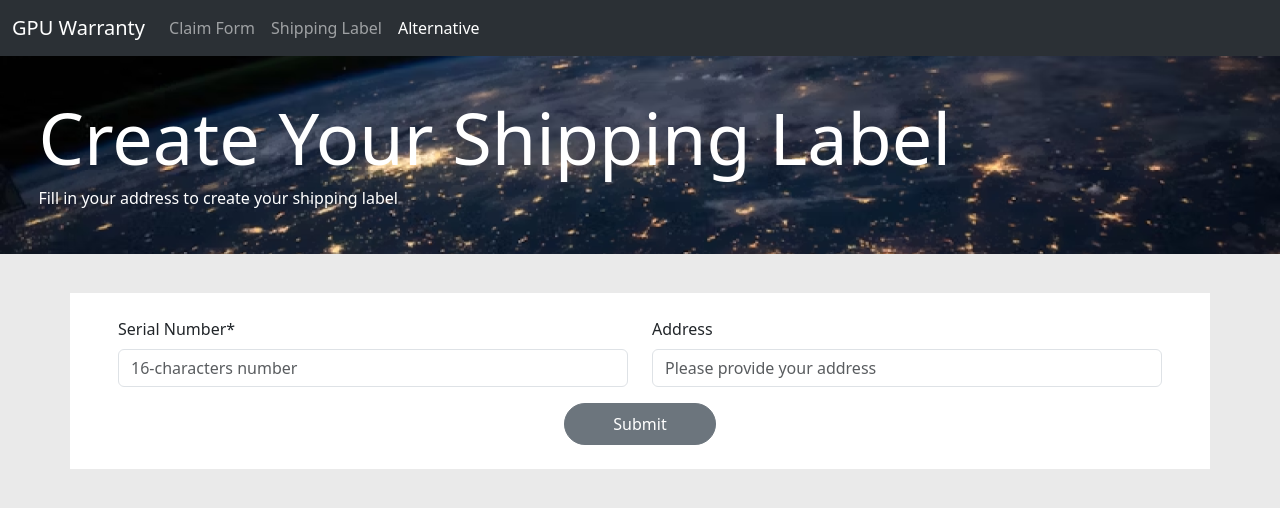
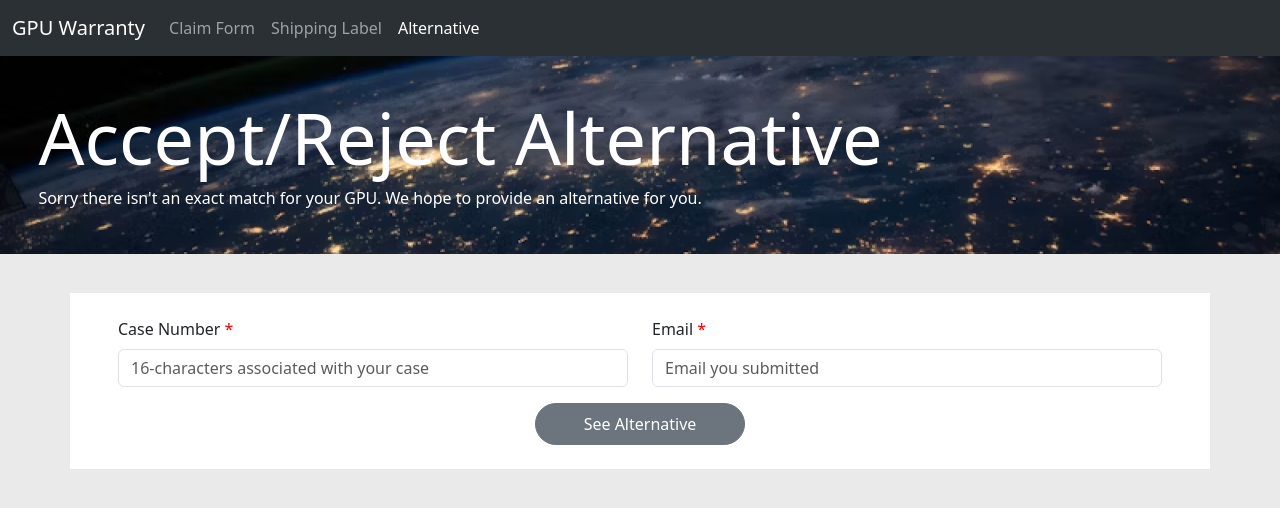
Before and after one commit to JonIHolton/WarrantyMicroserviceApp, a Flask app: page /alternative in a window 1280 px wide. Shown: the top 508 px of the page. Run offline with Flask 3, Linux system fonts and the light colour scheme.

Commit message:
update somemore
update interfaces

```diff
--- a/microservices/python_services/form/interface.py
+++ b/microservices/python_services/form/interface.py
@@ -1,4 +1,4 @@
-from flask import Flask, render_template
+from flask import Flask, render_template, request, jsonify
 from flask_sqlalchemy import SQLAlchemy
 
 app = Flask(__name__, static_url_path='/static')
@@ -11,15 +11,44 @@ db = SQLAlchemy(app) #initialise a connection to the database
 
 @app.route("/apply",methods=['GET', 'POST'])
 def apply():
-    return render_template("apply.html", image_file="images/image1.png")
+    if request.method == "POST":
+        return render_template("apply.html")
+    else:
+        return render_template("apply.html")
 
 @app.route("/label",methods=['GET', 'POST'])
 def label():
-    return render_template("label.html", image_file="images/image1.png")
+    return render_template("label.html")
 
 @app.route("/alternative",methods=['GET', 'POST'])
 def alternative():
-    return render_template("alternative.html", image_file="images/image1.png")
+    if request.method == "POST":
+        result = request.form['cNum']
+        return render_template("alternative.html", result = result)
+    else:
+        return render_template("alternative.html")
+
+@app.route("/alternative/<string:caseNum>")
+def getCase(caseNum):
+    # book = db.session.scalars(
+    # 	db.select(Book).filter_by(isbn13=isbn13).
+    # 	limit(1)
+    #     ).first()
+
+    # if book:
+    #     return jsonify(
+    #         {
+    #             "code": 200,
+    #             "data": book.json()
+    #         }
+    #     )
+    # return jsonify(
+    #     {
+    #         "code": 404,
+    #         "message": "Book not found."
+    #     }
+    # ), 404
+    return render_template("apply.html")
 
 if __name__ == "__main__":
     app.run(port = 5000, debug = True)
--- a/microservices/python_services/form/templates/alternative.html
+++ b/microservices/python_services/form/templates/alternative.html
@@ -4,7 +4,7 @@
 <html lang="en">
 <head>
     <meta charset="UTF-8">
-    <title>Warranty Claim Form</title>
+    <title>Accept Alternative</title>
     <style>
         #header{
             background-image:url("/static/image1.png");
@@ -55,30 +55,31 @@
     <!--Rest of Page-->
     <div class="container-fluid" id="header">
         <div>
-            <h1 class="display-2 col text-white">Create Your Shipping Label</h1>
+            <h1 class="display-2 col text-white">Accept/Reject Alternative</h1>
         </div>
         <div>
-            <h6 class="display-9 col-8 text-white fw-lighter">Fill in your address to create your shipping label</h6>
+            <h6 class="display-9 col-8 text-white fw-lighter">Sorry there isn't an exact match for your GPU. We hope to provide an alternative for you.</h6>
             <div class="col"></div>
         </div>
        </div>
 
        <div class="container px-5 py-4 align-items-center justify-content-center bg-white">
-        <form class="row">
+        <form class="row" action="{{ url_for('alternative') }}" method="post" id="myForm">
             <div class="col-md-6 mb-3">
-                <label for="getSerial" class="form-label">Serial Number*</label>
-                <input type="text" class="form-control" id="getSerial" placeholder="16-characters number" required>
+                <label for="getCase" class="form-label">Case Number <span class="asterisk">*</span></label>
+                <input type="text" class="form-control" id="getCase" placeholder="16-characters associated with your case" name="cNum" required>
             </div>
 
             <div class="col-md-6 mb-3">
-                <label for="getReason" class="form-label">Address</label>
-                <input type="text" class="form-control" id="getReason" placeholder="Please provide your address" required>
+                <label for="getEmail" class="form-label">Email <span class="asterisk">*</span></label>
+                <input type="text" class="form-control" id="getEmail" placeholder="Email you submitted" name="email" required>
             </div>
 
             <div class="col-md-12 text-center">
-                <button class="btn btn-secondary fw-light px-5 py-2 rounded-pill" type="submit">Submit</button>
+                <button class="btn btn-secondary fw-light px-5 py-2 rounded-pill" type="submit" href="/alternative/">See Alternative</button>
             </div>
         </form>
        </div>
+       <label id="error" class="text-danger"></label>
 </body>
 </html>
--- a/microservices/python_services/form/templates/apply.html
+++ b/microservices/python_services/form/templates/apply.html
@@ -122,5 +122,6 @@
             </div>
         </div>
    </div>
+   <label id="error" class="text-danger"></label>
 </body>
 </html>
--- a/microservices/python_services/form/templates/label.html
+++ b/microservices/python_services/form/templates/label.html
@@ -4,7 +4,7 @@
 <html lang="en">
 <head>
     <meta charset="UTF-8">
-    <title>Warranty Claim Form</title>
+    <title>Submit Return Address</title>
     <style>
         #header{
             background-image:url("/static/image1.png");
@@ -86,5 +86,6 @@
             </div>
         </form>
        </div>
+       <label id="error" class="text-danger"></label>
 </body>
 </html>
```
